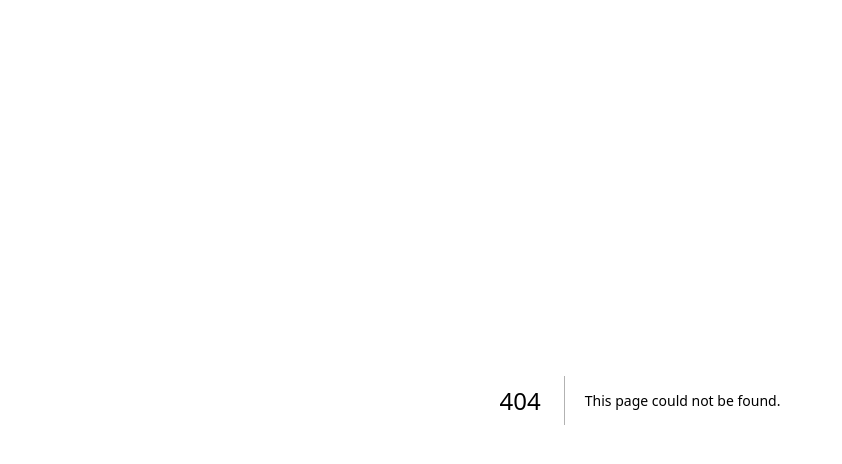
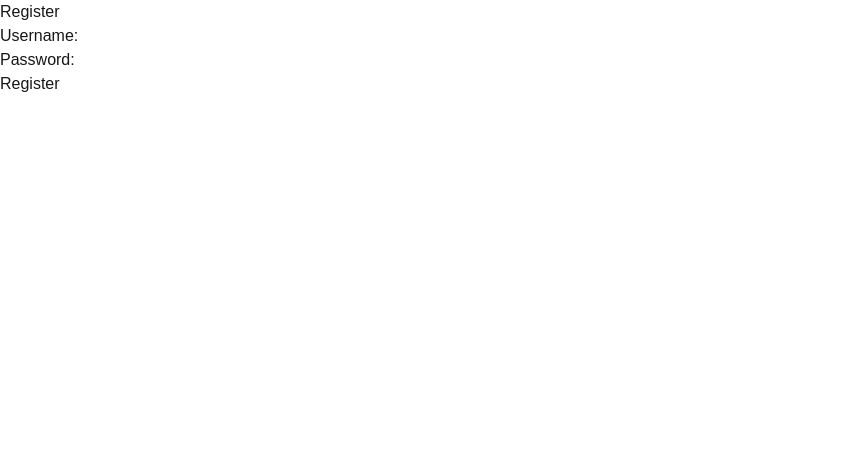
Before and after one commit to Geethika-Kancharla/DevCollab, a Next.js app in the folder client/: page /register in a window 1280 px wide. Before the commit this address had no page. Shown: the top 464 px of the page, without its empty margins (0-842 px from the left). Built offline with nearby package versions, Linux system fonts and the light colour scheme.

Commit message:
Saved user

```diff
--- a/client/app/hoc/withAuth.tsx
+++ /dev/null
@@ -1,38 +0,0 @@
-import { useRouter } from 'next/navigation';
-import { useEffect, useState, ComponentType } from 'react';
-
-type WithAuthProps = {};
-
-const withAuth = <P extends object>(WrappedComponent: ComponentType<P>) => {
-    const WithAuthComponent = (props: P & WithAuthProps) => {
-        const router = useRouter();
-        const [isAuthenticated, setIsAuthenticated] = useState(false);
-        const [isLoading, setIsLoading] = useState(true);
-
-        useEffect(() => {
-            const token = localStorage.getItem('token');
-
-            if (!token) {
-                router.push('/');
-            } else {
-                setIsAuthenticated(true);
-            }
-
-            setIsLoading(false);
-        }, [router]);
-
-        if (isLoading) {
-            return <div>Loading...</div>;
-        }
-
-        if (!isAuthenticated) {
-            return null;
-        }
-
-        return <WrappedComponent {...props} />;
-    };
-
-    return WithAuthComponent;
-};
-
-export default withAuth;
--- a/client/app/home/page.tsx
+++ b/client/app/home/page.tsx
@@ -1,22 +1,19 @@
 "use client"
 
 import { useEffect } from 'react';
-import { useRouter } from 'next/router';
-
+import { useRouter } from 'next/navigation';
 
 const HomePage: React.FC = () => {
 
     const router = useRouter();
 
     useEffect(() => {
-      const token = localStorage.getItem('token');
+        const token = localStorage.getItem('token');
 
-      // If no token, redirect to login page
-      if (!token) {
-        router.push('/login');
-      }
+        if (!token) {
+            router.push('/');
+        }
 
-      // Optionally, verify token or fetch user-specific data here
     }, []);
 
     return (
--- a/client/app/page.tsx
+++ b/client/app/page.tsx
@@ -14,7 +14,7 @@ export default function Home() {
 
   const handleLogin = async (e: React.FormEvent) => {
     e.preventDefault();
-    setError(null); // Clear previous errors
+    setError(null);
     try {
       const response = await axios.post(
         'http://localhost:8080/login',
--- /dev/null
+++ b/client/app/register/page.tsx
@@ -0,0 +1,75 @@
+"use client"
+
+import { useState, ChangeEvent, FormEvent } from 'react';
+import axios from 'axios';
+
+interface FormData {
+    username: string;
+    password: string;
+}
+
+const Register = () => {
+    const [formData, setFormData] = useState<FormData>({
+        username: '',
+        password: ''
+    });
+
+    const [error, setError] = useState<string>('');
+    const [success, setSuccess] = useState<string>('');
+
+    const handleChange = (e: ChangeEvent<HTMLInputElement>) => {
+        setFormData({
+            ...formData,
+            [e.target.name]: e.target.value
+        });
+    };
+
+    const handleSubmit = async (e: FormEvent) => {
+        e.preventDefault();
+        try {
+            const response = await axios.post('http://localhost:8080/register', formData);
+            if (response.status === 201) {
+                setSuccess('User registered successfully');
+                console.log("Registered successfully");
+                setError('');
+            }
+        } catch (err) {
+            setError('Error registering user');
+            console.log(error);
+            setSuccess('');
+        }
+    };
+
+    return (
+        <div className="register-form">
+            <h2>Register</h2>
+            {success && <p className="success">{success}</p>}
+            {error && <p className="error">{error}</p>}
+            <form onSubmit={handleSubmit}>
+                <div>
+                    <label>Username:</label>
+                    <input
+                        type="text"
+                        name="username"
+                        value={formData.username}
+                        onChange={handleChange}
+                        required
+                    />
+                </div>
+                <div>
+                    <label>Password:</label>
+                    <input
+                        type="password"
+                        name="password"
+                        value={formData.password}
+                        onChange={handleChange}
+                        required
+                    />
+                </div>
+                <button type="submit">Register</button>
+            </form>
+        </div>
+    );
+};
+
+export default Register;
```
